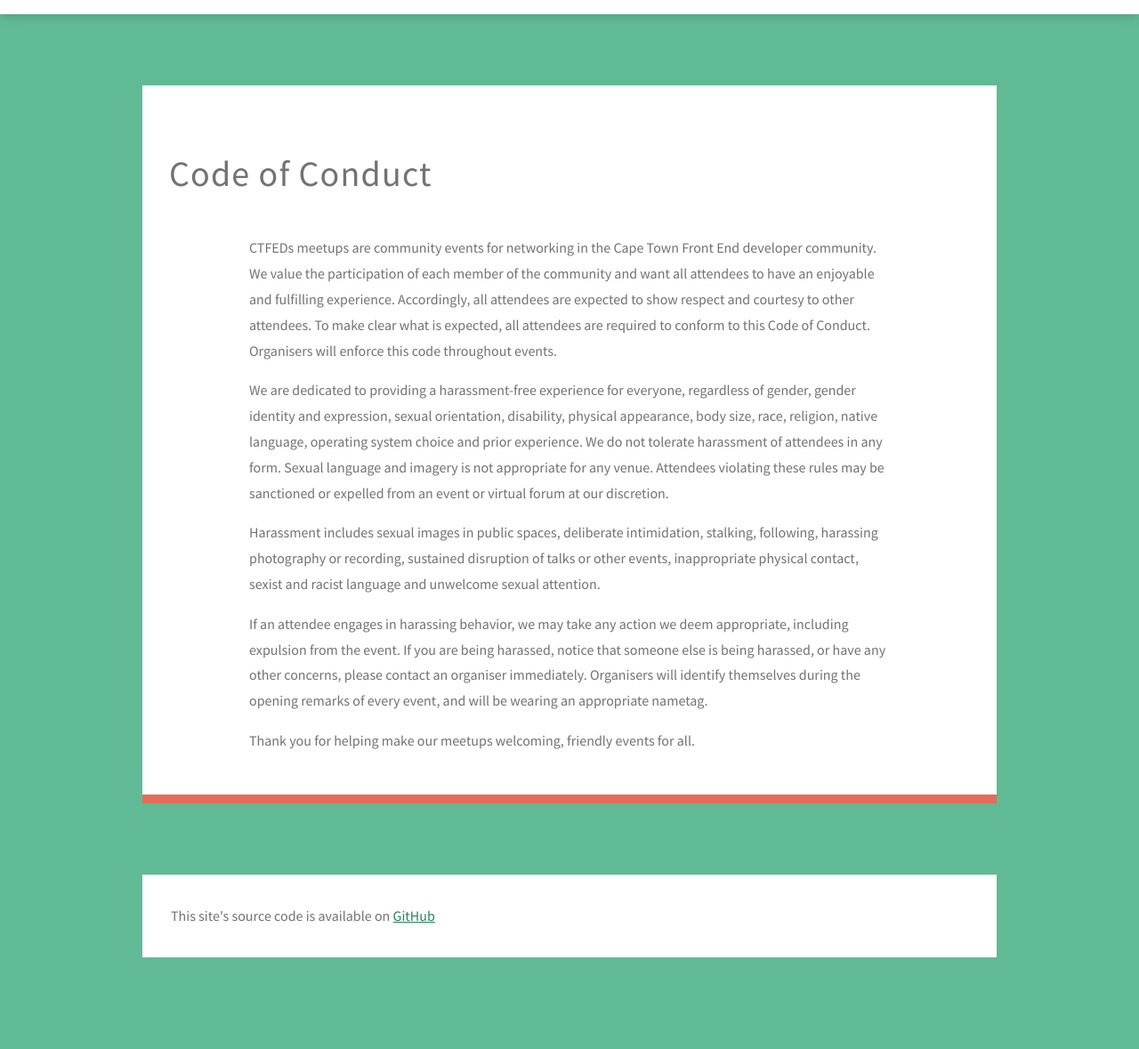
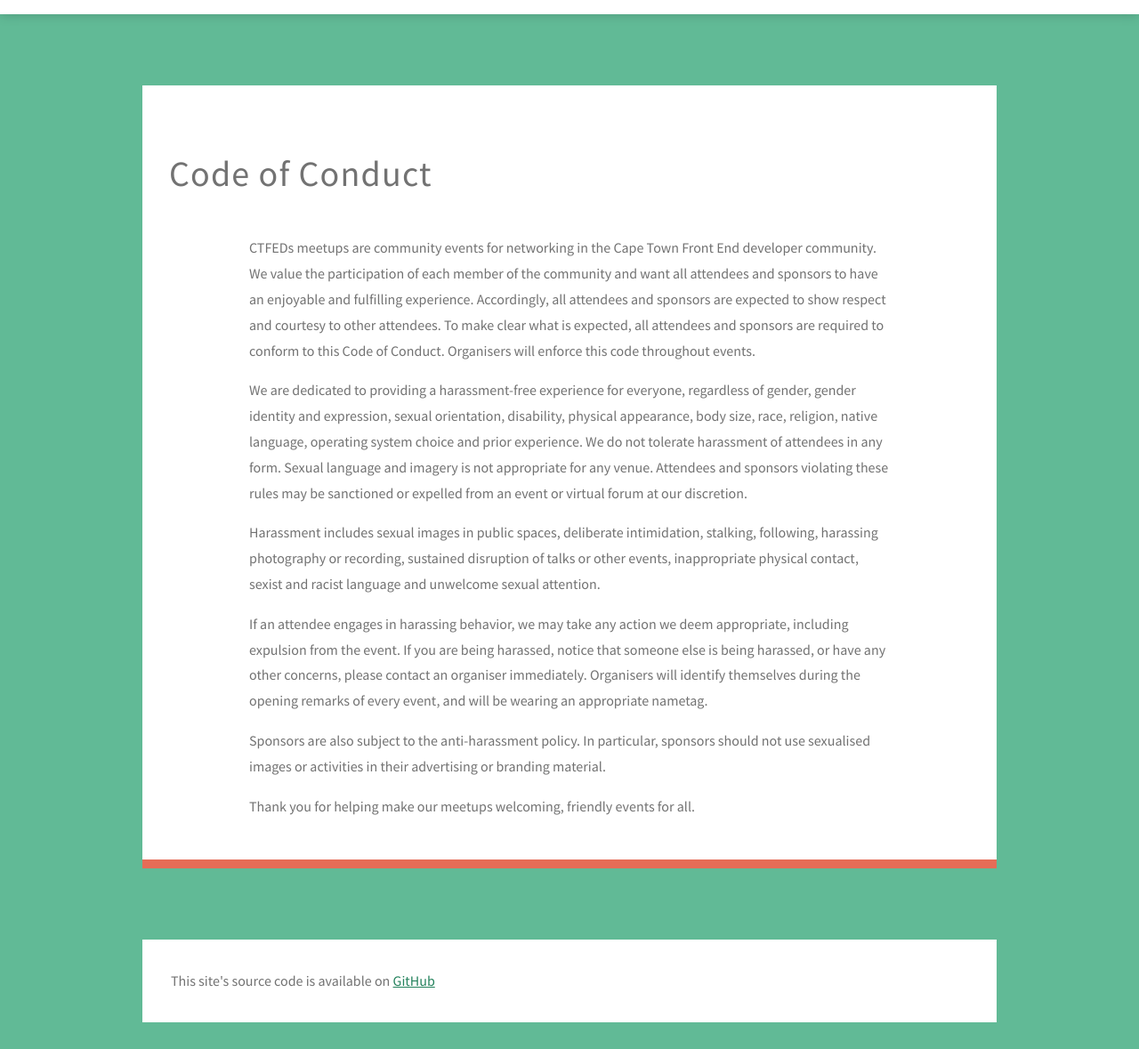
Before and after one commit to CTFEDs/CTFEDS.org, a Jekyll site: the page built from code-of-conduct.md, in a window 1280 px wide, cut to the strip 180-1359 px from the top of the page. Shown: the whole strip at 89% size. Built offline with Jekyll 4.4.1, drawn with Linux system fonts in a browser that asks for light colours; before the commit the page ends 1286 px from its top, so only the background shows below that.

Commit message:
Add sponsors to CoC

```diff
--- a/code-of-conduct.md
+++ b/code-of-conduct.md
@@ -5,12 +5,14 @@ title: Code of Conduct
 
 # Code of Conduct
 
-CTFEDs meetups are community events for networking in the Cape Town Front End developer community. We value the participation of each member of the community and want all attendees to have an enjoyable and fulfilling experience. Accordingly, all attendees are expected to show respect and courtesy to other attendees. To make clear what is expected, all attendees are required to conform to this Code of Conduct. Organisers will enforce this code throughout events.
+CTFEDs meetups are community events for networking in the Cape Town Front End developer community. We value the participation of each member of the community and want all attendees and sponsors to have an enjoyable and fulfilling experience. Accordingly, all attendees and sponsors are expected to show respect and courtesy to other attendees. To make clear what is expected, all attendees and sponsors are required to conform to this Code of Conduct. Organisers will enforce this code throughout events.
 
-We are dedicated to providing a harassment-free experience for everyone, regardless of gender, gender identity and expression, sexual orientation, disability, physical appearance, body size, race, religion, native language, operating system choice and prior experience. We do not tolerate harassment of attendees in any form. Sexual language and imagery is not appropriate for any venue. Attendees violating these rules may be sanctioned or expelled from an event or virtual forum at our discretion.
+We are dedicated to providing a harassment-free experience for everyone, regardless of gender, gender identity and expression, sexual orientation, disability, physical appearance, body size, race, religion, native language, operating system choice and prior experience. We do not tolerate harassment of attendees in any form. Sexual language and imagery is not appropriate for any venue. Attendees and sponsors violating these rules may be sanctioned or expelled from an event or virtual forum at our discretion.
 
 Harassment includes sexual images in public spaces, deliberate intimidation, stalking, following, harassing photography or recording, sustained disruption of talks or other events, inappropriate physical contact, sexist and racist language and unwelcome sexual attention.
 
 If an attendee engages in harassing behavior, we may take any action we deem appropriate, including expulsion from the event. If you are being harassed, notice that someone else is being harassed, or have any other concerns, please contact an organiser immediately. Organisers will identify themselves during the opening remarks of every event, and will be wearing an appropriate nametag.
 
+Sponsors are also subject to the anti-harassment policy. In particular, sponsors should not use sexualised images or activities in their advertising or branding material.
+
 Thank you for helping make our meetups welcoming, friendly events for all.
```
